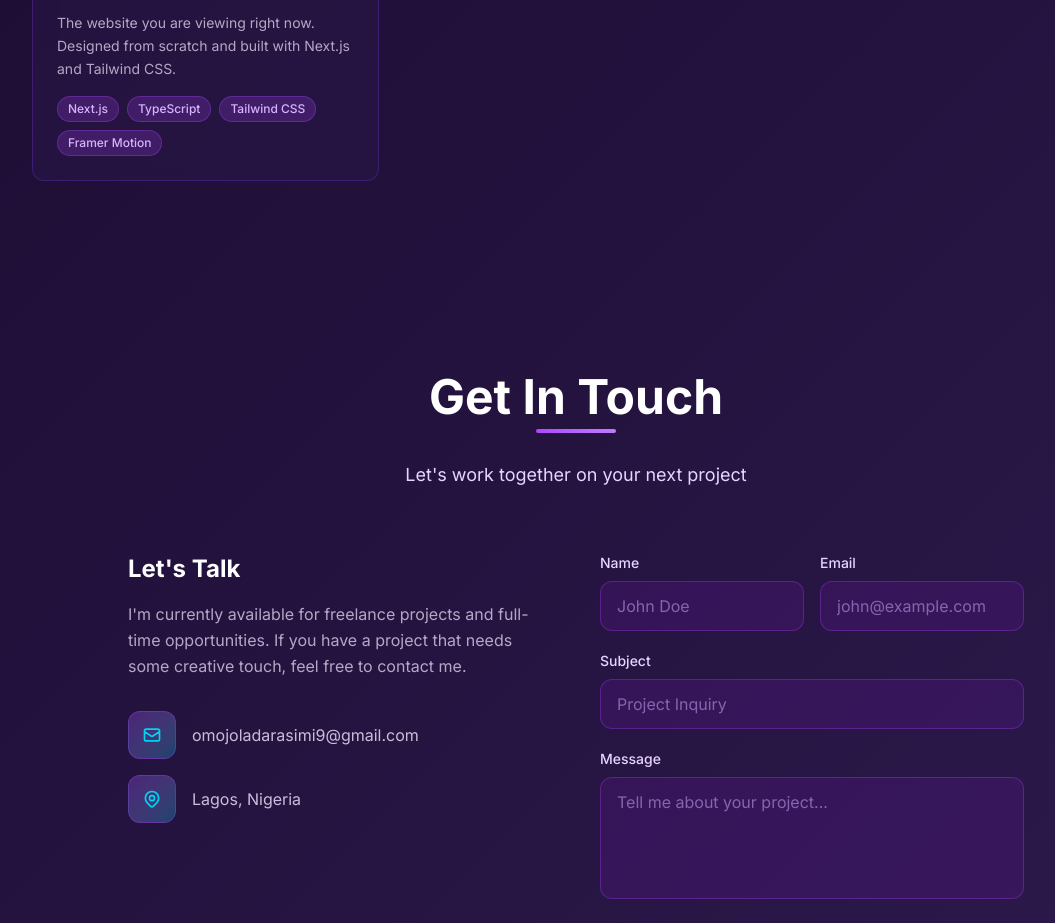
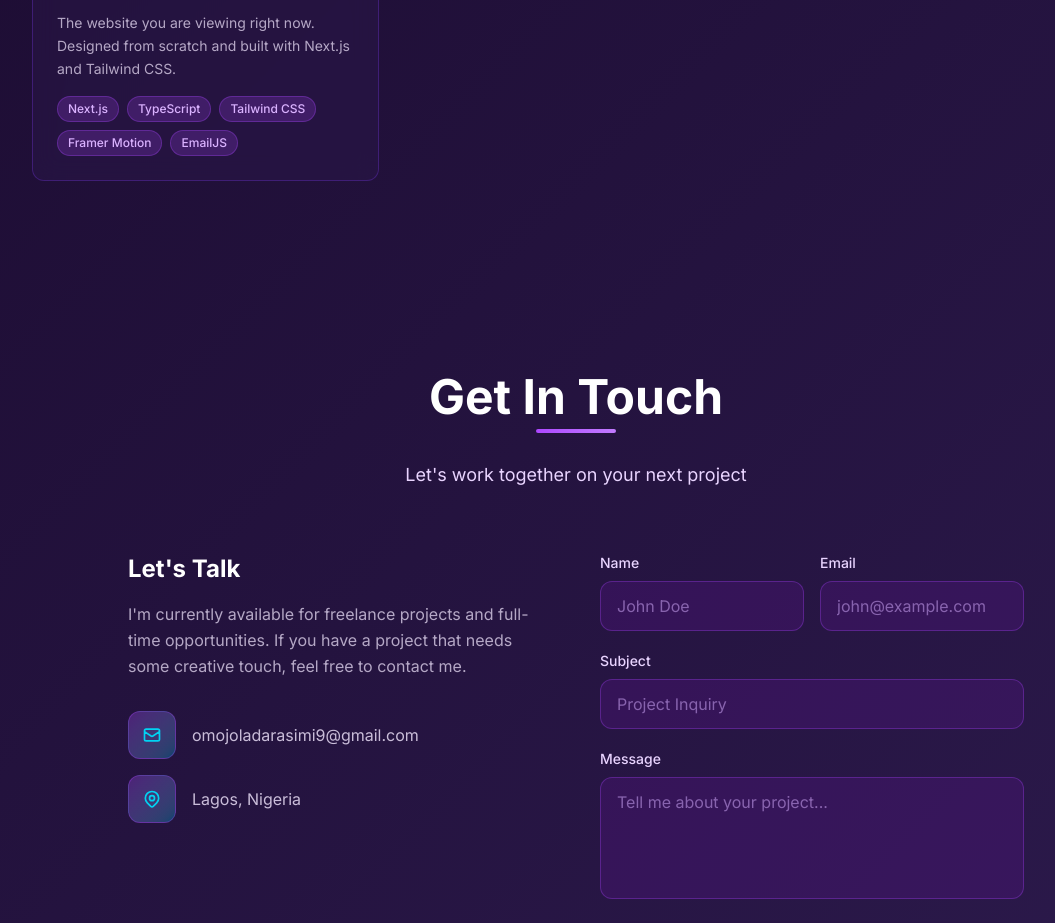
Before and after one commit to Darasimi010/portfolio, a Next.js app: page / in a window 1280 px wide. Shown: the part 3760-4683 px from the top of the page, without its empty margins (64-1119 px from the left). Built offline with nearby package versions, Linux system fonts and the light colour scheme.

Commit message:
added demo link for portfolio project and added emailjs tag to same

```diff
--- a/components/sections/Projects.tsx
+++ b/components/sections/Projects.tsx
@@ -39,10 +39,10 @@ export default function Projects() {
     {
       title: "Portfolio Website",
       desc: "The website you are viewing right now. Designed from scratch and built with Next.js and Tailwind CSS.",
-      tags: ["Next.js", "TypeScript", "Tailwind CSS", "Framer Motion"],
+      tags: ["Next.js", "TypeScript", "Tailwind CSS", "Framer Motion", "EmailJS"],
       image: "/projects/portfolio.png",
       githubLink: "https://github.com/Darasimi010/portfolio",
-      demoLink: "#",
+      demoLink: "https://omojola.vercel.app/",
     },
   ];
 
```
